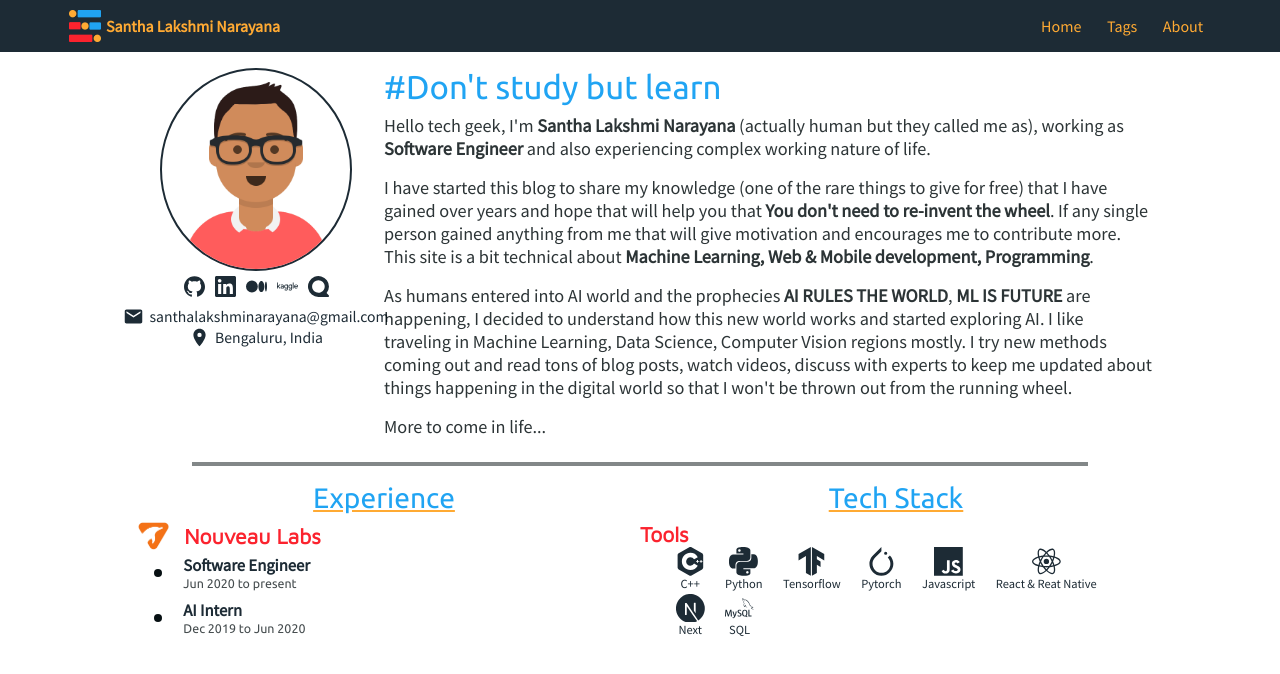
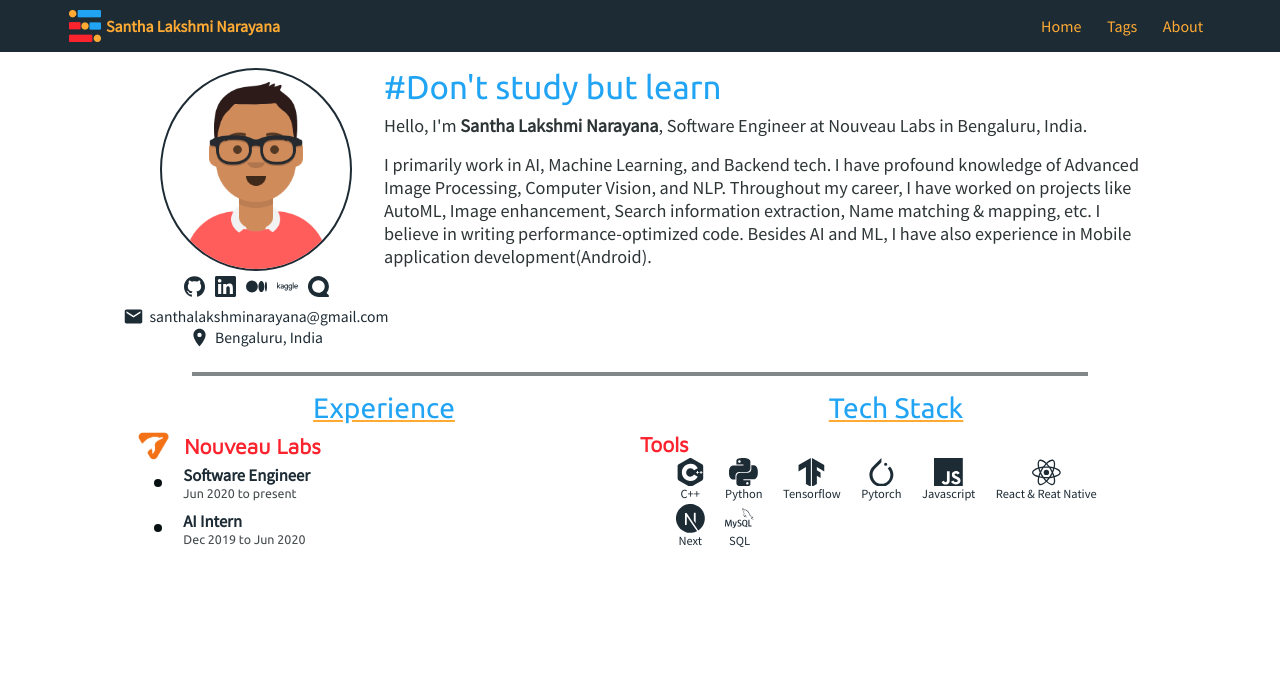
Before and after one commit to santhalakshminarayana/santhalakshminarayana.github.io, a Next.js app: page /about in a window 1280 px wide. Shown: the top 674 px of the page. Built offline with nearby package versions, Linux system fonts and the light colour scheme.

Commit message:
change about

```diff
--- a/pages/about.js
+++ b/pages/about.js
@@ -366,21 +366,16 @@ export default function About_Page(props) {
 
           <div className = 'about-info'>
             <p className = 'about-heading'>#Don't study but learn</p>
-            <p className = 'about-info-description'>Hello tech geek, I'm <b>Santha Lakshmi Narayana</b> (actually human but they called me as),
-              working as <b>Software Engineer</b> and also experiencing complex working nature of life.</p>
+            <p className = 'about-info-description'>Hello, I'm <b>Santha Lakshmi Narayana</b>, Software Engineer at
+            Nouveau Labs in Bengaluru, India.</p>
 
-            <p className = 'about-info-description'>I have started this blog to share my knowledge (one of the rare things to give for free)
-              that I have gained over years and hope that will help you that <b>You don't need to re-invent the wheel</b>.
-              If any single person gained anything from me that will give motivation and encourages me to contribute more. This site is a bit technical
-              about <b>Machine Learning, Web & Mobile development, Programming</b>.
+            <p className = 'about-info-description'>I primarily work in AI, Machine Learning, and Backend tech.
+            I have profound knowledge of Advanced Image Processing, Computer Vision, and NLP. Throughout my career,
+            I have worked on projects like AutoML, Image enhancement, Search information extraction,
+            Name matching & mapping, etc. I believe in writing performance-optimized
+            code. Besides AI and ML, I have also experience in Mobile application development(Android).
             </p>
 
-            <p className = 'about-info-description'>As humans entered into AI world and the prophecies <b>AI RULES THE WORLD</b>, <b>ML IS FUTURE</b> are
-              happening, I decided to understand how this new world works and started exploring AI. I like traveling in
-              Machine Learning, Data Science, Computer Vision regions mostly. I try new methods coming out and read tons of blog posts, watch videos,
-              discuss with experts to keep me updated about things happening in the digital world so that I won't be thrown out from the running wheel.</p>
-
-            <p className = 'about-info-description'>More to come in life...</p>
           </div>
         </div>
 
--- a/pages/index.js
+++ b/pages/index.js
@@ -53,9 +53,9 @@ export default function Home({ postsMetaData }) {
 
         <div className = 'header-info'>
           <div className = 'greetings'>
-            <p className = 'greetings-heading'>Greetings, Programs! In the Matrix called Earth.</p>
-            <p className = 'greetings-statement'>I'm Santha Lakshmi Narayana, a voyager on mission
-              exploring the digital universe.
+            <p className = 'greetings-heading'>Greetings, Programs! in the Matrix called Earth.</p>
+            <p className = 'greetings-statement'>I'm Santha Lakshmi Narayana, a voyager on a mission to
+            explore the digital universe.
             </p>
           </div>
         </div>
```
Also changed, not shown: 1 other file (tests, documents, lock files or other folders).
